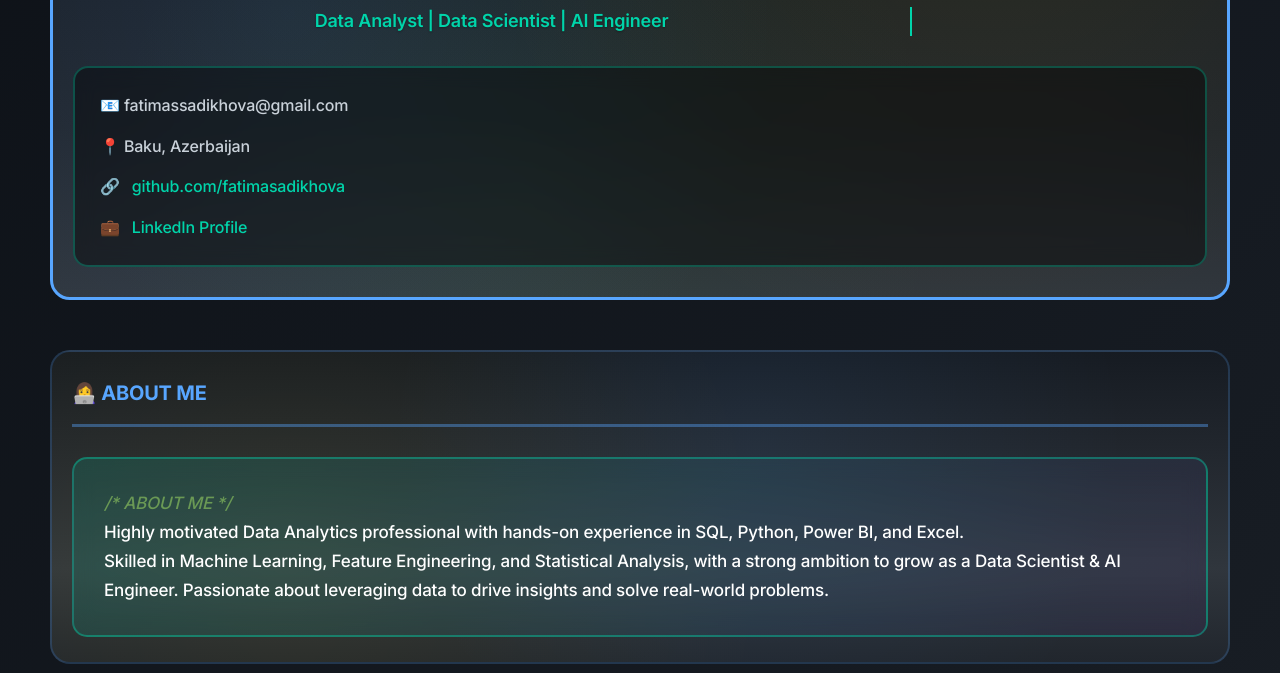
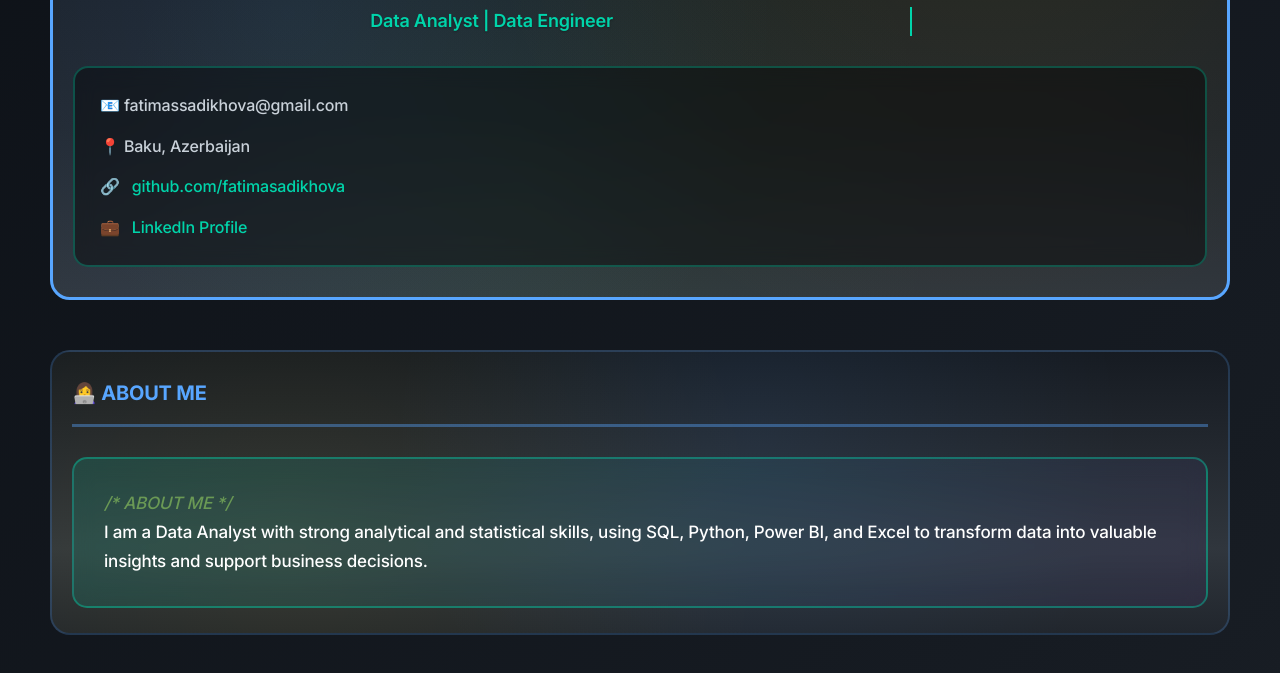
Before and after one commit to fatimasadikhova/my_websayt, a plain HTML site: page index.html in a window 1280 px wide. Shown: the part 421-1094 px from the top of the page. Drawn offline with Linux system fonts and the light colour scheme.

Commit message:
Update index.html

```diff
--- a/index.html
+++ b/index.html
@@ -513,7 +513,7 @@
                 </div>
             </div>
             <div class="name">Fatima Sadıxova</div>
-            <div class="title typing-animation">Data Analyst | Data Scientist | AI Engineer</div>
+            <div class="title typing-animation">Data Analyst | Data Engineer</div>
 
             <div class="contact-info">
                 <div class="contact-item">📧 fatimassadikhova@gmail.com</div>
@@ -528,8 +528,7 @@
             <div class="section-title">👩‍💻 ABOUT ME</div>
             <div class="about-me">
                 <div class="comment">/* ABOUT ME */</div>
-                <p>Highly motivated Data Analytics professional with hands-on experience in SQL, Python, Power BI, and Excel.</p>
-                <p>Skilled in Machine Learning, Feature Engineering, and Statistical Analysis, with a strong ambition to grow as a Data Scientist & AI Engineer. Passionate about leveraging data to drive insights and solve real-world problems.</p>
+                <p>I am a Data Analyst with strong analytical and statistical skills, using SQL, Python, Power BI, and Excel to transform data into valuable insights and support business decisions.</p>
             </div>
         </div>
 
@@ -757,4 +756,5 @@
         });
     </script>
 </body>
+
 </html>
```
